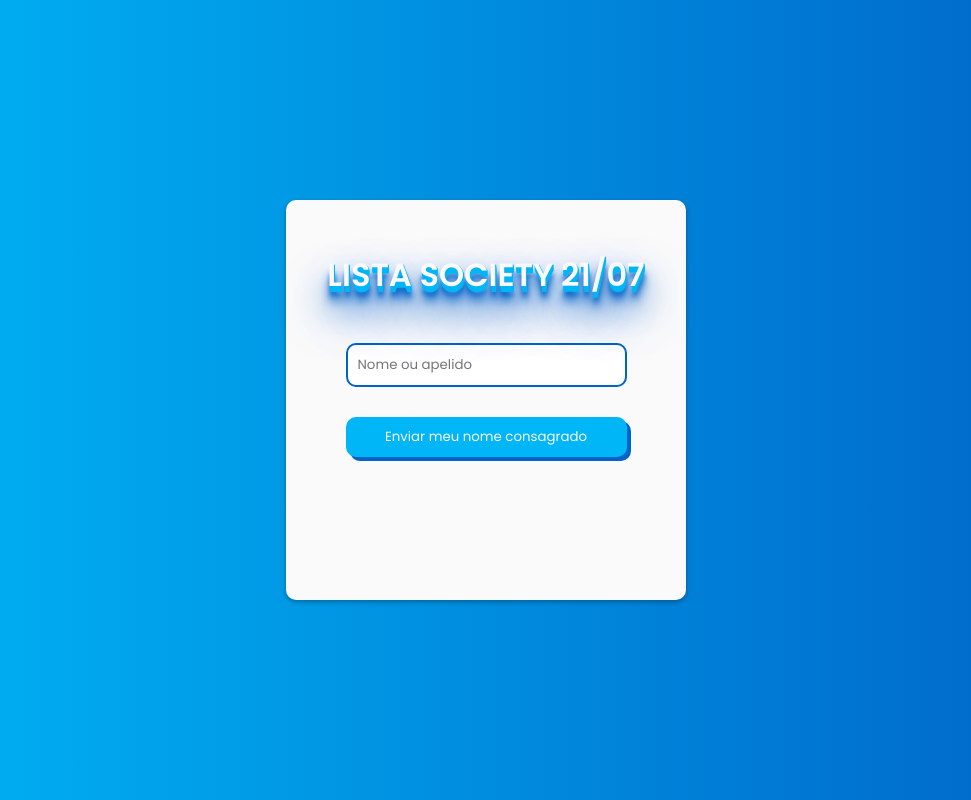
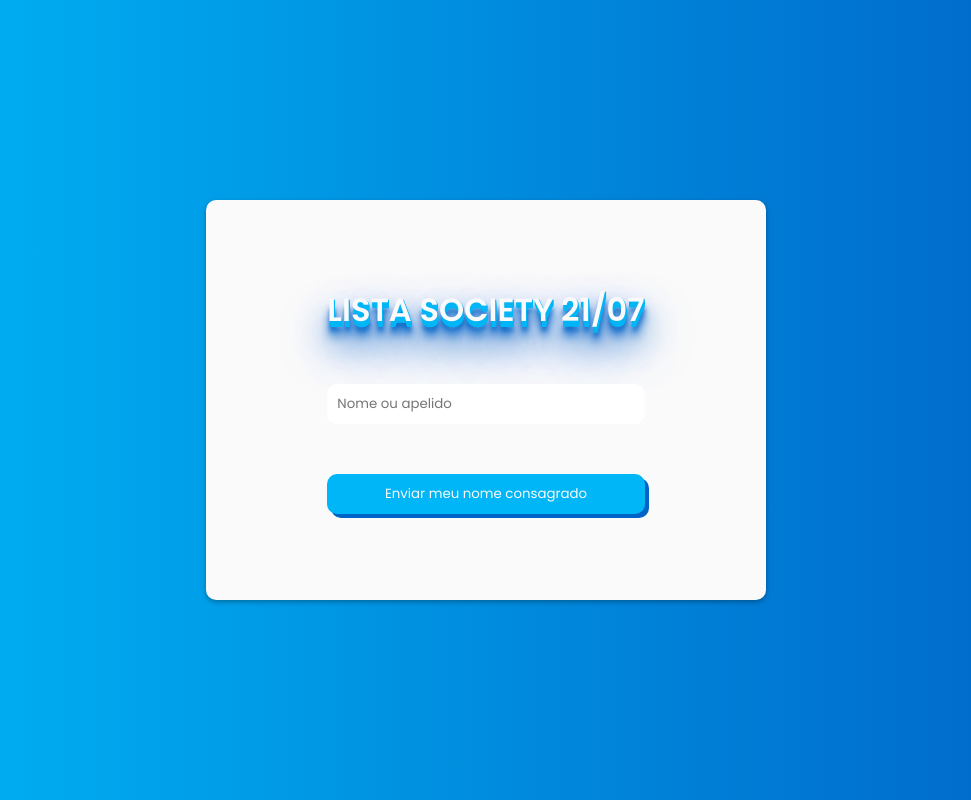
Before and after one commit to WagaoFC/formFut, a React (Vite) app: page / in a window 1280 px wide. Shown: the whole page, without its empty margins (154-1125 px from the left). Built offline with nearby package versions, Linux system fonts and the light colour scheme.

Commit message:
ajustes form e h1

```diff
--- a/src/components/Form/index.tsx
+++ b/src/components/Form/index.tsx
@@ -25,8 +25,8 @@ export function Form() {
     return (
         <Container>
             <ToastContainer position="top-center" />
-            <h1>Lista Society 21/07</h1>
             <form onSubmit={sendEmail}>
+                <h1>Lista Society 21/07</h1>
                 <input type="text" required placeholder="Nome ou apelido" name="name" />
                 <input type="submit" value="Enviar meu nome consagrado" />
             </form>
--- a/src/components/Form/styled.ts
+++ b/src/components/Form/styled.ts
@@ -7,12 +7,18 @@ export const Container = styled.div`
     background-color: #fafafa;
     border-radius: 10px;
     box-shadow: 0 2px 5px rgba(0, 0, 0, 0.3);
-    width: 50vh;
+    width: 70vh;
     height: 50vh;
 
-    h1 {
-        position: absolute;
-        margin-bottom: 250px;
+    form {
+        display: flex;
+        flex-direction: column;
+        gap: 50px;
+        align-items: center;
+        width: auto;
+        min-width: 35vh;
+
+        h1 {
         color: #fafafa;
         text-transform: uppercase;
         text-shadow: 1px 1px 0px #00b6f6,
@@ -26,14 +32,6 @@ export const Container = styled.div`
                      1px 20px 30px #0063c7,
                      1px 25px 50px #0063c7;
     }
-
-    form {
-        display: flex;
-        flex-direction: column;
-        gap: 30px;
-        align-items: center;
-        width: auto;
-        min-width: 35vh;
 
         input {
             border: none;
```
